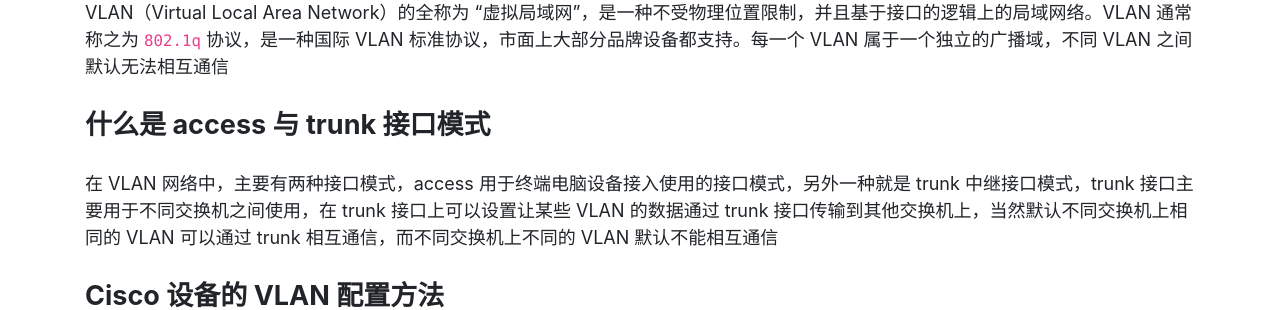
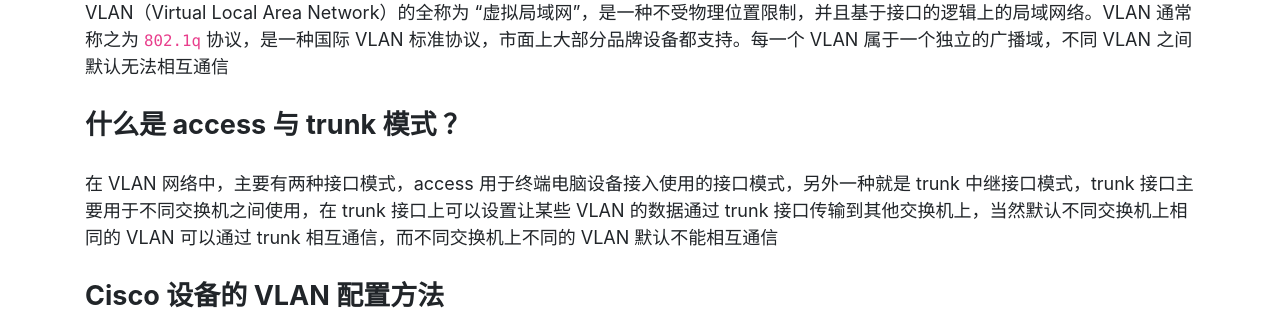
Before and after one commit to ehsud/blog, a Jekyll site: the page built from cisco/vlan-router-on-a-stick-configure.md, in a window 1280 px wide and 900 px high. Shown: the part 345-655 px from the top of the window. Built offline with Jekyll 4.4.1, drawn with Linux system fonts in a browser that asks for light colours.

Commit message:
Add vlan-router-on-a-stick-configure document

```diff
--- a/cisco/vlan-router-on-a-stick-configure.md
+++ b/cisco/vlan-router-on-a-stick-configure.md
@@ -8,7 +8,7 @@ description: 用于 Cisco 设备的 VLAN 与单臂路由配置
 
 VLAN（Virtual Local Area Network）的全称为 "虚拟局域网"，是一种不受物理位置限制，并且基于接口的逻辑上的局域网络。VLAN 通常称之为 `802.1q` 协议，是一种国际 VLAN 标准协议，市面上大部分品牌设备都支持。每一个 VLAN 属于一个独立的广播域，不同 VLAN 之间默认无法相互通信
 
-### 什么是 access 与 trunk 接口模式
+### 什么是 access 与 trunk 模式 ？
 
 在 VLAN 网络中，主要有两种接口模式，access 用于终端电脑设备接入使用的接口模式，另外一种就是 trunk 中继接口模式，trunk 接口主要用于不同交换机之间使用，在 trunk 接口上可以设置让某些 VLAN 的数据通过 trunk 接口传输到其他交换机上，当然默认不同交换机上相同的 VLAN 可以通过 trunk 相互通信，而不同交换机上不同的 VLAN 默认不能相互通信
 
```
